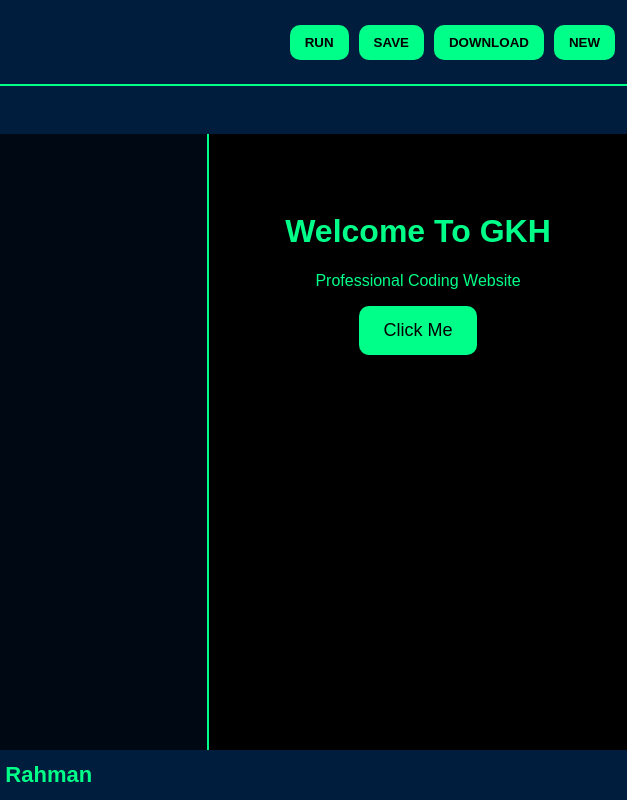
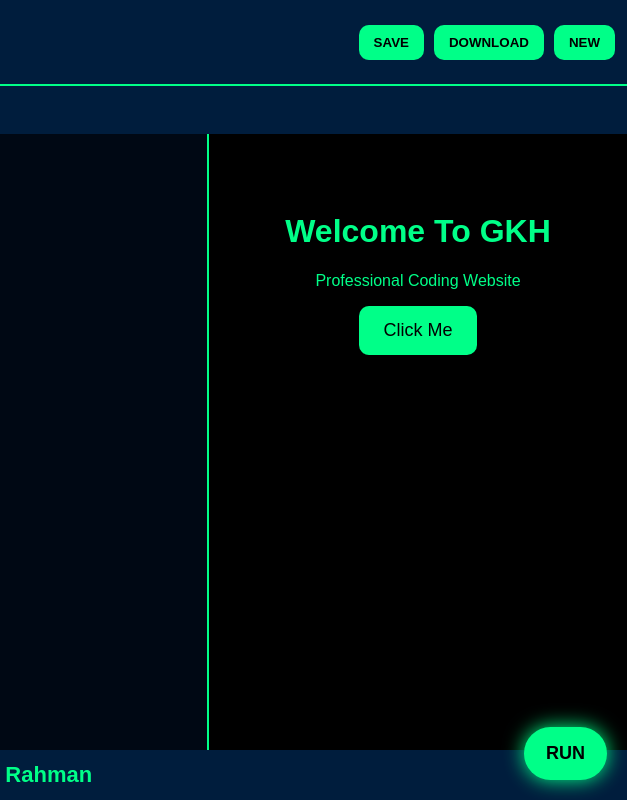
Before and after one commit to gkcom67-code/Habib-, a plain HTML site: page index.html in a window 1280 px wide. Shown: the full height of the page, 653-1280 px from the left. Drawn offline with Linux system fonts and the light colour scheme.

Commit message:
Fix viewport meta tag and style top button
Removed duplicate viewport meta tag and added styling for top button.

```diff
--- a/index.html
+++ b/index.html
@@ -4,9 +4,7 @@
 <head>
 
 <meta charset="UTF-8">
-
-<meta name="viewport"
-content="width=device-width, initial-scale=1.0">
+<meta name="viewport" content="width=device-width, initial-scale=1.0">
 
 <title>GKH PRO EDITOR</title>
 
@@ -77,6 +75,20 @@ background:#00ff88;
 color:black;
 font-weight:bold;
 cursor:pointer;
+}
+
+.top-buttons button:first-child{
+position:fixed;
+bottom:20px;
+right:20px;
+z-index:9999;
+padding:16px 22px;
+border-radius:50px;
+background:#00ff88;
+color:black;
+font-size:18px;
+font-weight:bold;
+box-shadow:0 0 20px #00ff88;
 }
 
 .main{
```
